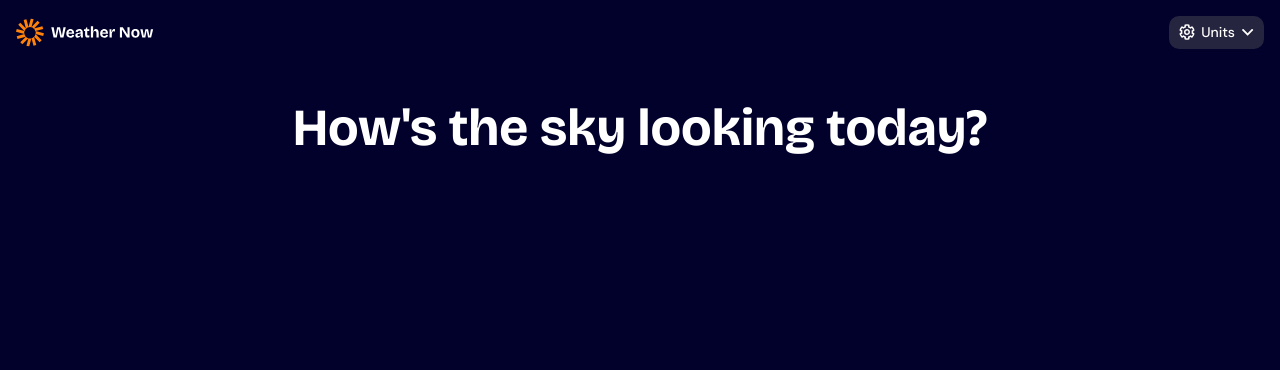
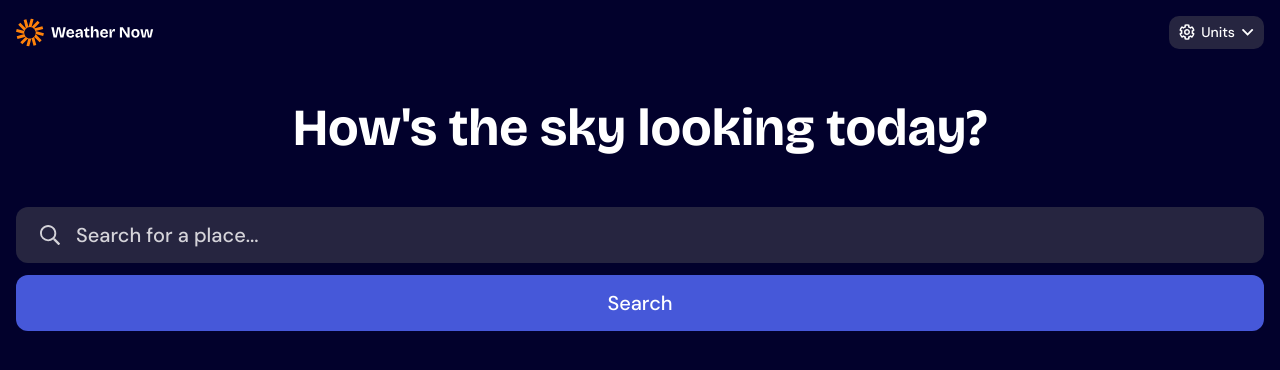
Before and after one commit to maishamir/weather-app, a React (Vite) app: page / in a window 1280 px wide. Shown: the top 370 px of the page. Built offline with nearby package versions, Linux system fonts and the light colour scheme.

Commit message:
styled search bar component

```diff
--- a/src/App.jsx
+++ b/src/App.jsx
@@ -1,11 +1,13 @@
 import './App.scss'
 import Header from './components/Header/Header'
+import SearchBar from './components/SearchBar/SearchBar'
 
 function App() {
 
   return (
     <main className='app'>
       <Header />
+      <SearchBar />
     </main>
   )
 }
--- a/src/assets/styles/partials/_variables.scss
+++ b/src/assets/styles/partials/_variables.scss
@@ -7,7 +7,7 @@ $neutral300: #acacb7;
 $neutral200: #d4d3d9;
 $neutral100: #ffffff;
 $orange500: #ff820a;
-$blue500: #46589d;
+$blue500: #4658d9;
 $blue700: #2b1b9c;
 
 
--- a/src/components/SearchBar/SearchBar.jsx
+++ b/src/components/SearchBar/SearchBar.jsx
@@ -0,0 +1,27 @@
+import React from 'react';
+import "./SearchBar.scss";
+import searchIcon from "/images/icon-search.svg"
+
+function SearchBar() {
+
+    function handleSubmit() {
+
+    }
+
+    return (
+        <section className="searchBar">
+            <form action="" className='searchBar__form' onSubmit={handleSubmit}>
+                <label htmlFor="location" hidden>Location</label>
+                <div className="input-container">
+                    <input type="text" name="location" id="location" placeholder='Search for a place...' className='searchBar__input'
+                    />
+                    <img src={searchIcon} alt="" className='searchBar__icon' />
+                </div>
+
+                <button type="submit">Search</button>
+            </form>
+        </section>
+    )
+}
+
+export default SearchBar
--- a/src/components/SearchBar/SearchBar.scss
+++ b/src/components/SearchBar/SearchBar.scss
@@ -0,0 +1,57 @@
+@use "../../assets/styles/partials/typography" as *;
+@use "../../assets/styles/partials/variables" as *;
+
+.searchBar {
+    &__form {
+        display: flex;
+        flex-direction: column;
+        gap: 0.75rem;
+        margin-top: 3rem;
+
+    }
+
+    .input-container {
+        position: relative;
+
+    }
+
+    &__input {
+        border: none;
+        padding: 1rem 0;
+        padding-left: 3.75rem;
+        background-color: $neutral800;
+        width: 100%;
+        @include tp5-med;
+        color: $neutral200;
+        border-radius: 0.75rem;
+
+        &:focus {
+            outline: none;
+        }
+
+
+        &::placeholder {
+            color: inherit;
+            @include tp5-med;
+        }
+    }
+
+    &__icon {
+        position: absolute;
+        top: 50%;
+        transform: translateY(-50%);
+        left: 1.5rem
+    }
+
+    button {
+        padding: 1rem;
+        background-color: $blue500;
+        @include tp5-med;
+        color: white;
+        border: none;
+        border-radius: 0.75rem;
+    }
+
+
+
+}
```
